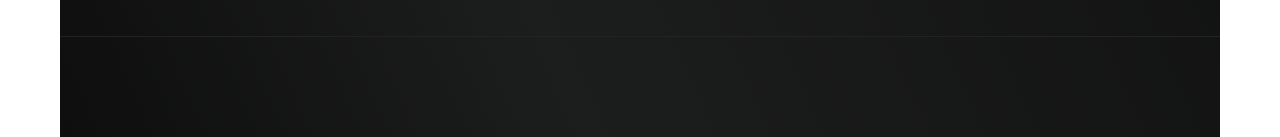
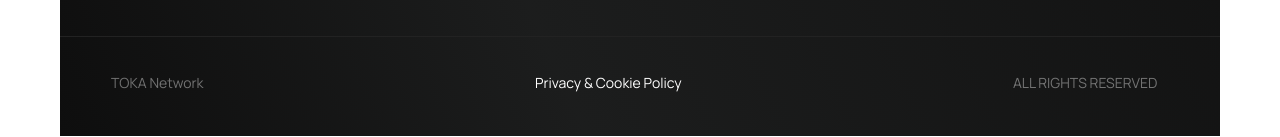
Before and after one commit to tokaenergy/template.toka.energy, a website built with webpack: page src/index.html in a window 1280 px wide. Shown: the part 4455-4592 px from the top of the page. Built offline with nearby package versions, Linux system fonts and the light colour scheme; a web font is replaced by a local one.

Commit message:
work-one

```diff
--- a/src/index.html
+++ b/src/index.html
@@ -534,6 +534,15 @@
 
     <div class="footer-info__bottom-line"></div>
 
+
+
+
+    <div class="footer__bottom-links">
+      <a href="#toka-network" class="footer__link footer__link--left">TOKA Network</a>
+      <a href="#privacy-policy" class="footer__link footer__link--center">Privacy & Cookie Policy</a>
+      <span class="footer__link footer__link--right">ALL RIGHTS RESERVED</span>
+    </div>
+
   </footer>
 
 
--- a/src/style/style.scss
+++ b/src/style/style.scss
@@ -753,7 +753,7 @@ body {
 .footer {
   width: 100%;
   background: linear-gradient(245.77deg, #0e0e0e 2.24%, #1c1d1d 67.82%, #0e0e0e 100%);
-  padding-bottom: 100px;
+  padding-bottom: 48px;
   margin-top: 120px;
 
   &__banner {
@@ -1054,3 +1054,49 @@ body {
     }
   }
 }
+
+
+
+
+.footer__bottom-links {
+  display: flex;
+  justify-content: space-between;
+  align-items: center;
+  margin-top: 41px;
+  padding: 0 51px;
+
+  font-family: Manrope, sans-serif;
+  font-weight: 400;
+  font-size: 14px;
+  line-height: 100%;
+  letter-spacing: 0;
+  color: #ffffff;
+
+  a, span {
+    display: block;
+    height: 10px;
+    line-height: 10px;
+    text-decoration: none;
+    color: #ffffff;
+  }
+
+  .footer__link--left {
+    width: 93px;
+    opacity: 0.4;
+  }
+
+  .footer__link--center {
+    width: 147px;
+    opacity: 1;
+    text-decoration: none;
+  }
+
+  .footer__link--right {
+    width: 116px;
+    opacity: 0.4;
+    text-transform: capitalize;
+    user-select: none;
+    white-space: nowrap;
+    margin-right: 40px;
+  }
+}
```
